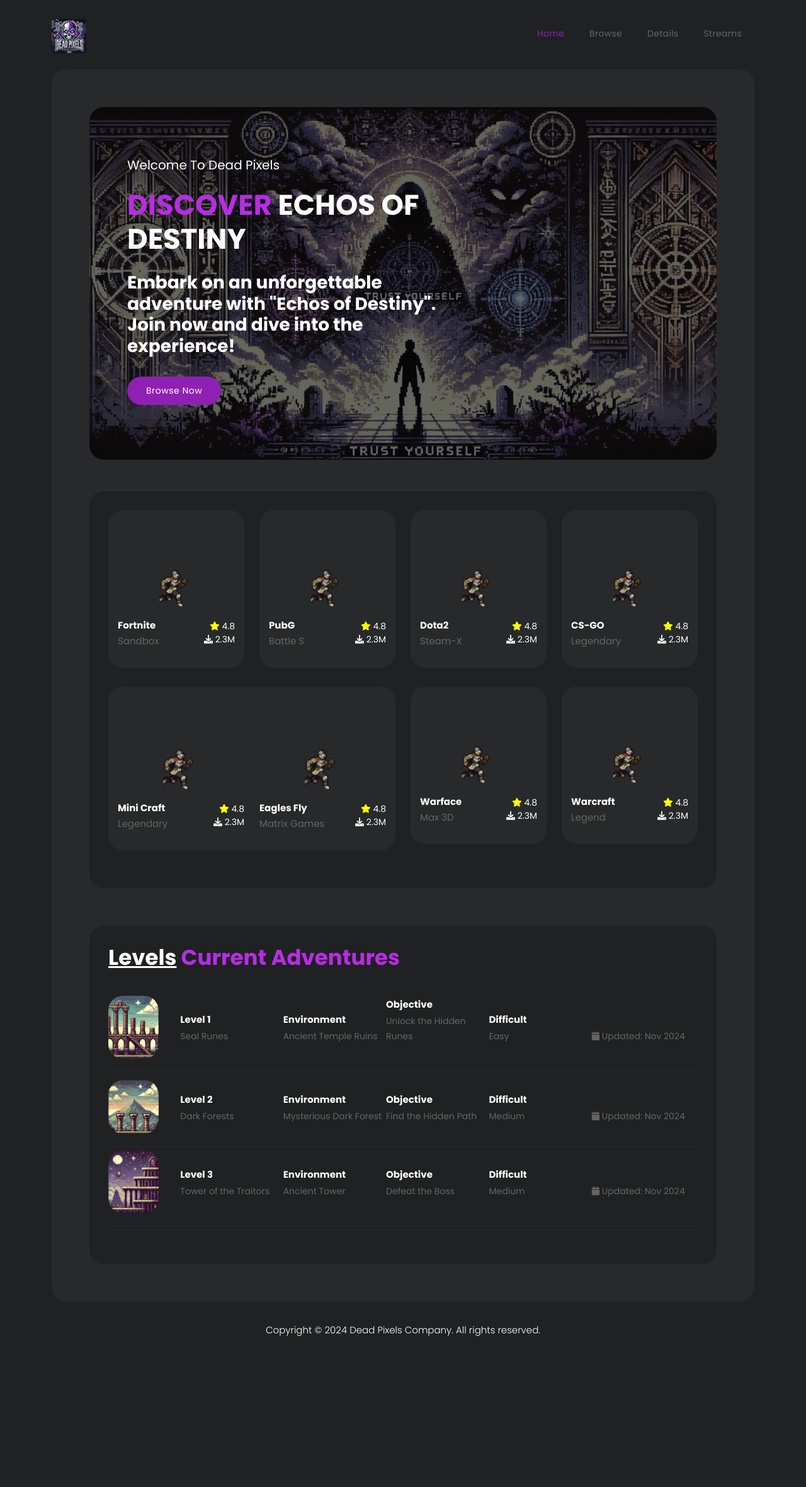
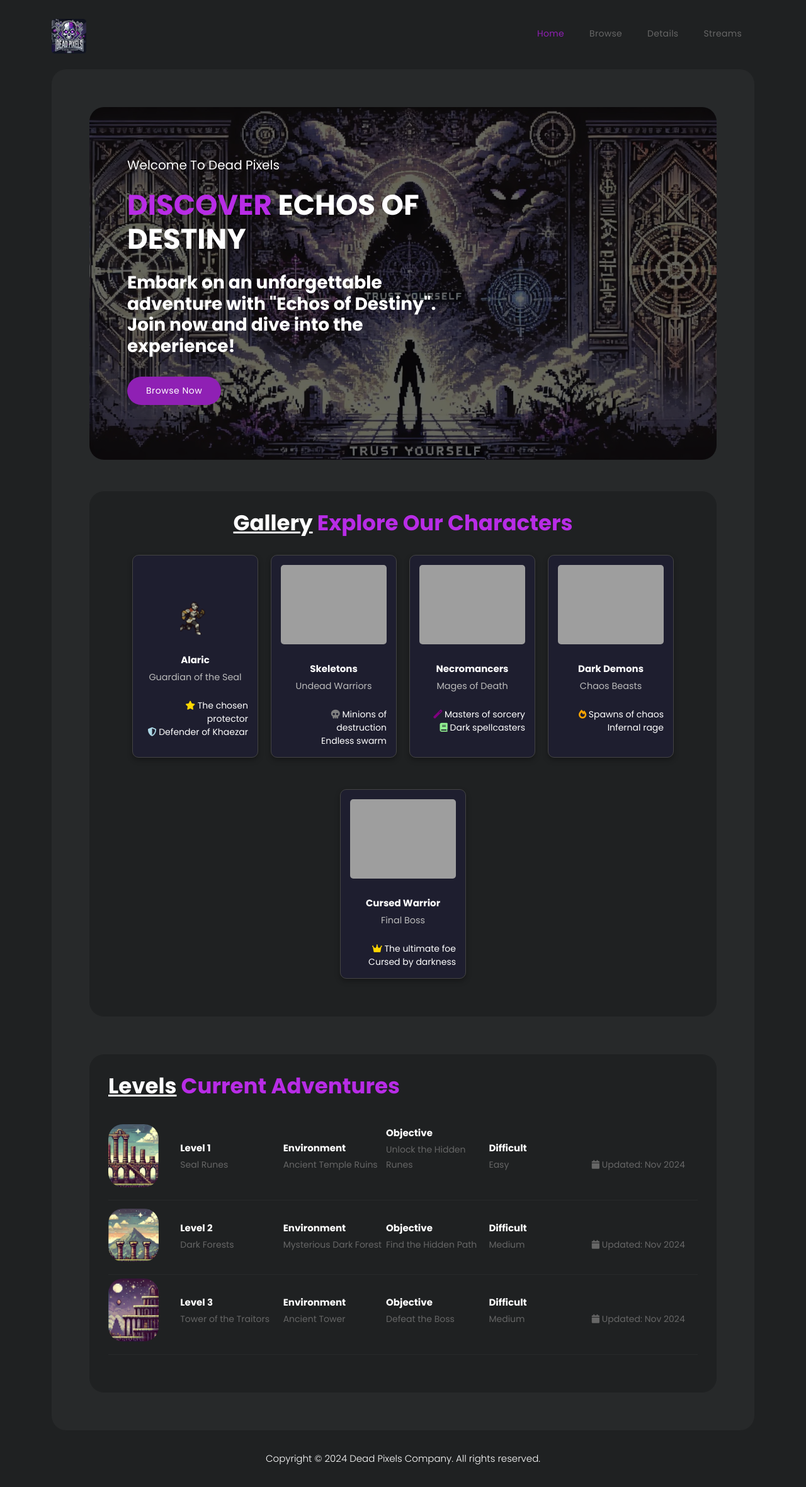
Before and after one commit to alansito2323/EchoOfDestiny, a PHP site: page / in a window 1280 px wide. Shown: the whole page at 63% size. Before the commit the page ends 2121 px from the top, so only its background shows below. Run offline with PHP 8.4, Linux system fonts and the light colour scheme; grey boxes are pictures that could not be loaded.

Commit message:
Update index.php

```diff
--- a/index.php
+++ b/index.php
@@ -92,93 +92,65 @@
 
           <div class="most-popular">
   <div class="row">
-                  <div class="col-lg-3 col-sm-6">
-                    <div class="item">
-                      <img src="assets/images/__Run.gif" alt="">
-                      <h4>Fortnite<br><span>Sandbox</span></h4>
-                      <ul>
-                        <li><i class="fa fa-star"></i> 4.8</li>
-                        <li><i class="fa fa-download"></i> 2.3M</li>
+    <div class="col-lg-12">
+      <div class="heading-section" style="text-align: center; margin-bottom: 20px;">
+        <h4>
+          <em>Gallery</em> Explore Our Characters
+        </h4>
+      </div>
+      <div class="row" style="display: flex; justify-content: center; gap: 20px; flex-wrap: wrap;">
+        <!-- Card 1: Alaric -->
+        <div class="item" style="width: 200px; text-align: center; border: 1px solid #444; border-radius: 10px; padding: 15px; background-color: #1e1e2f; box-shadow: 0 4px 8px rgba(0, 0, 0, 0.3);">
+          <img src="assets/images/__Run.gif" alt="Alaric" style="width: 100%; border-radius: 5px; margin-bottom: 10px;">
+          <h4 style="color: #ffffff;">Alaric</h4>
+          <p style="font-size: 0.9em; color: #bbbbbb;">Guardian of the Seal</p>
+          <ul style="list-style: none; padding: 0; color: #ffffff; font-size: 0.9em;">
+            <li><i class="fa fa-star" style="color: gold;"></i> The chosen protector</li>
+            <li><i class="fa fa-shield" style="color: lightblue;"></i> Defender of Khaezar</li>
           </ul>
         </div>
-                  </div>
-                  <div class="col-lg-3 col-sm-6">
-                    <div class="item">
-                      <img src="assets/images/__Run.gif" alt="">
-                      <h4>PubG<br><span>Battle S</span></h4>
-                      <ul>
-                        <li><i class="fa fa-star"></i> 4.8</li>
-                        <li><i class="fa fa-download"></i> 2.3M</li>
+        <!-- Card 2: Skeletons -->
+        <div class="item" style="width: 200px; text-align: center; border: 1px solid #444; border-radius: 10px; padding: 15px; background-color: #1e1e2f; box-shadow: 0 4px 8px rgba(0, 0, 0, 0.3);">
+          <img src="assets/images/Eskeleto.jpg" alt="Skeletons" style="width: 100%; border-radius: 5px; margin-bottom: 10px;">
+          <h4 style="color: #ffffff;">Skeletons</h4>
+          <p style="font-size: 0.9em; color: #bbbbbb;">Undead Warriors</p>
+          <ul style="list-style: none; padding: 0; color: #ffffff; font-size: 0.9em;">
+            <li><i class="fa fa-skull" style="color: grey;"></i> Minions of destruction</li>
+            <li><i class="fa fa-crossbones" style="color: grey;"></i> Endless swarm</li>
           </ul>
         </div>
-                  </div>
-                  <div class="col-lg-3 col-sm-6">
-                    <div class="item">
-                      <img src="assets/images/__Run.gif" alt="">
-                      <h4>Dota2<br><span>Steam-X</span></h4>
-                      <ul>
-                        <li><i class="fa fa-star"></i> 4.8</li>
-                        <li><i class="fa fa-download"></i> 2.3M</li>
+        <!-- Card 3: Necromancers -->
+        <div class="item" style="width: 200px; text-align: center; border: 1px solid #444; border-radius: 10px; padding: 15px; background-color: #1e1e2f; box-shadow: 0 4px 8px rgba(0, 0, 0, 0.3);">
+          <img src="assets/images/Vill1_1.gif" alt="Necromancers" style="width: 100%; border-radius: 5px; margin-bottom: 10px;">
+          <h4 style="color: #ffffff;">Necromancers</h4>
+          <p style="font-size: 0.9em; color: #bbbbbb;">Mages of Death</p>
+          <ul style="list-style: none; padding: 0; color: #ffffff; font-size: 0.9em;">
+            <li><i class="fa fa-magic" style="color: purple;"></i> Masters of sorcery</li>
+            <li><i class="fa fa-book" style="color: lightgreen;"></i> Dark spellcasters</li>
           </ul>
         </div>
-                  </div>
-                  <div class="col-lg-3 col-sm-6">
-                    <div class="item">
-                      <img src="assets/images/__Run.gif" alt="">
-                      <h4>CS-GO<br><span>Legendary</span></h4>
-                      <ul>
-                        <li><i class="fa fa-star"></i> 4.8</li>
-                        <li><i class="fa fa-download"></i> 2.3M</li>
+        <!-- Card 4: Dark Demons -->
+        <div class="item" style="width: 200px; text-align: center; border: 1px solid #444; border-radius: 10px; padding: 15px; background-color: #1e1e2f; box-shadow: 0 4px 8px rgba(0, 0, 0, 0.3);">
+          <img src="assets/images/vill2.gif" alt="Dark Demons" style="width: 100%; border-radius: 5px; margin-bottom: 10px;">
+          <h4 style="color: #ffffff;">Dark Demons</h4>
+          <p style="font-size: 0.9em; color: #bbbbbb;">Chaos Beasts</p>
+          <ul style="list-style: none; padding: 0; color: #ffffff; font-size: 0.9em;">
+            <li><i class="fa fa-fire" style="color: orange;"></i> Spawns of chaos</li>
+            <li><i class="fa fa-demon" style="color: red;"></i> Infernal rage</li>
           </ul>
         </div>
-                  </div>
-                  <div class="col-lg-6">
-                    <div class="item">
-                      <div class="row">
-                        <div class="col-lg-6 col-sm-6">
-                          <div class="item inner-item">
-                            <img src="assets/images/__Run.gif" alt="">
-                            <h4>Mini Craft<br><span>Legendary</span></h4>
-                            <ul>
-                              <li><i class="fa fa-star"></i> 4.8</li>
-                              <li><i class="fa fa-download"></i> 2.3M</li>
-                            </ul>
-                          </div>
-                        </div>
-                        <div class="col-lg-6 col-sm-6">
-                          <div class="item">
-                            <img src="assets/images/__Run.gif" alt="">
-                            <h4>Eagles Fly<br><span>Matrix Games</span></h4>
-                            <ul>
-                              <li><i class="fa fa-star"></i> 4.8</li>
-                              <li><i class="fa fa-download"></i> 2.3M</li>
+        <!-- Card 5: Cursed Warrior -->
+        <div class="item" style="width: 200px; text-align: center; border: 1px solid #444; border-radius: 10px; padding: 15px; background-color: #1e1e2f; box-shadow: 0 4px 8px rgba(0, 0, 0, 0.3);">
+          <img src="assets/images/boss.gif" alt="Cursed Warrior" style="width: 100%; border-radius: 5px; margin-bottom: 10px;">
+          <h4 style="color: #ffffff;">Cursed Warrior</h4>
+          <p style="font-size: 0.9em; color: #bbbbbb;">Final Boss</p>
+          <ul style="list-style: none; padding: 0; color: #ffffff; font-size: 0.9em;">
+            <li><i class="fa fa-crown" style="color: gold;"></i> The ultimate foe</li>
+            <li><i class="fa fa-sword" style="color: silver;"></i> Cursed by darkness</li>
           </ul>
         </div>
       </div>
     </div>
-                    </div>
-                  </div>
-                  <div class="col-lg-3 col-sm-6">
-                    <div class="item">
-                      <img src="assets/images/__Run.gif" alt="">
-                      <h4>Warface<br><span>Max 3D</span></h4>
-                      <ul>
-                        <li><i class="fa fa-star"></i> 4.8</li>
-                        <li><i class="fa fa-download"></i> 2.3M</li>
-                      </ul>
-                    </div>
-                  </div>
-                  <div class="col-lg-3 col-sm-6">
-                    <div class="item">
-                      <img src="assets/images/__Run.gif" alt="">
-                      <h4>Warcraft<br><span>Legend</span></h4>
-                      <ul>
-                        <li><i class="fa fa-star"></i> 4.8</li>
-                        <li><i class="fa fa-download"></i> 2.3M</li>
-                      </ul>
-                    </div>
-                  </div>
-
   </div>
 </div>
 
```
Lines whose indentation alone changed are shown as unchanged.
